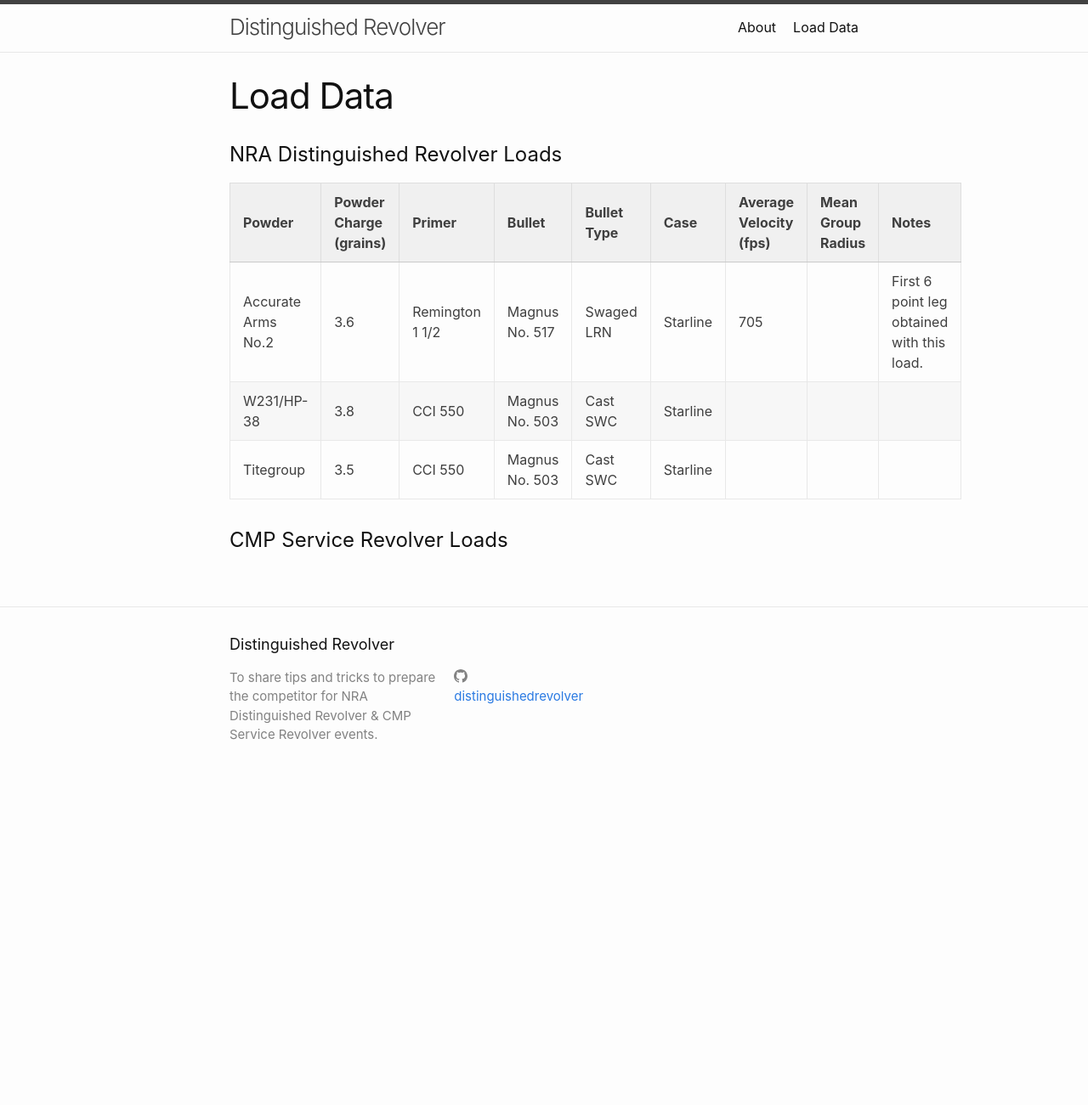
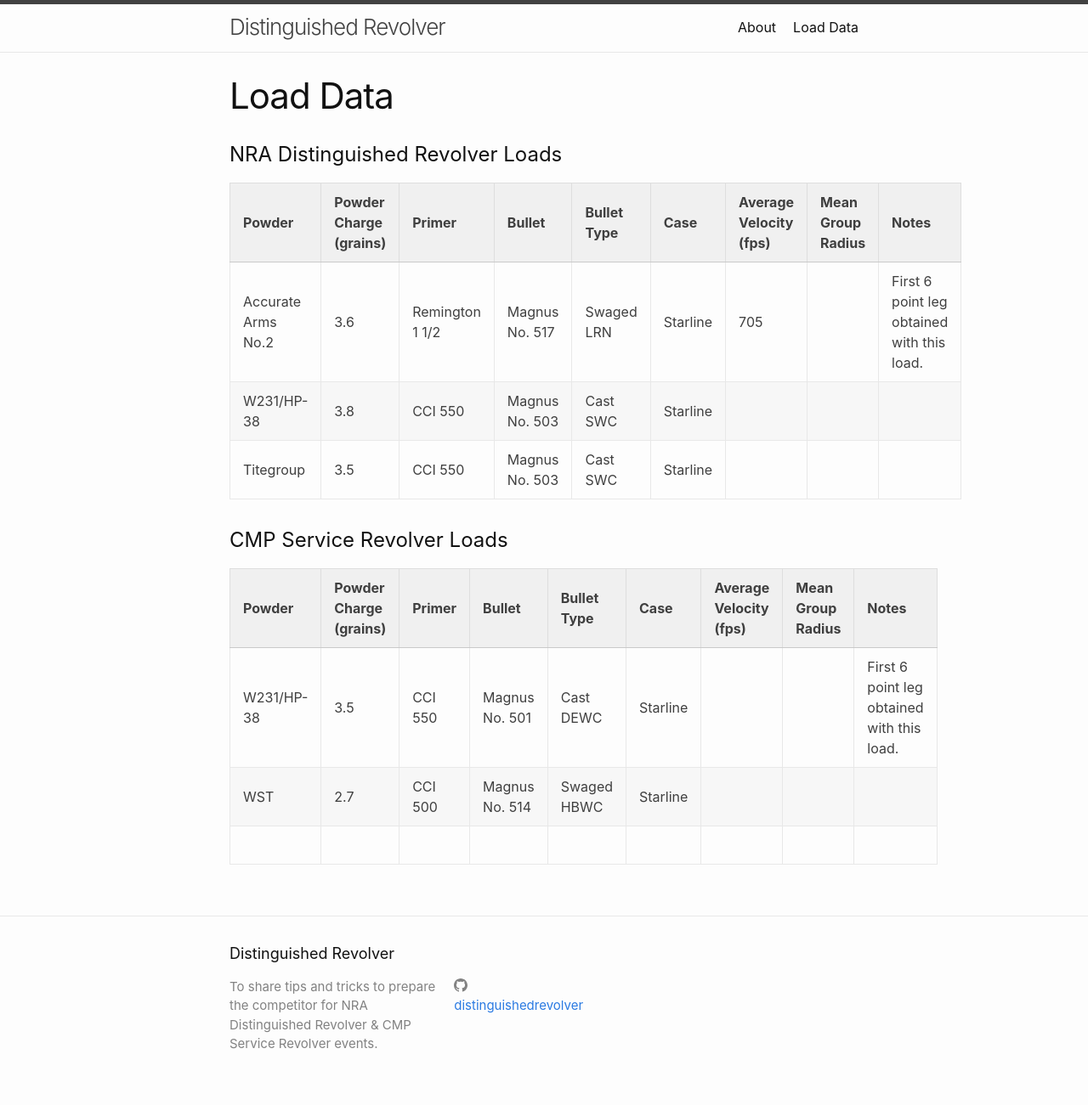
Before and after one commit to distinguishedrevolver/distinguishedrevolver.github.io, a Jekyll site: the page built from load_data.md, in a window 1280 px wide. Shown: the whole page at 85% size. Built offline with Jekyll 4.4.1, drawn with Linux system fonts in a browser that asks for light colours; before the commit the page ends 937 px from its top, so only the background shows below that.

Commit message:
Update load_data.md

```diff
--- a/load_data.md
+++ b/load_data.md
@@ -13,3 +13,9 @@ permalink: /load_data/
 | Titegroup          | 3.5                    | CCI 550         | Magnus No. 503 | Cast SWC    | Starline |                        |                   |                                            |
 
 # CMP Service Revolver Loads
+
+| Powder     | Powder Charge (grains) | Primer  | Bullet         | Bullet Type | Case     | Average Velocity (fps) | Mean Group Radius | Notes                                      |
+|------------|------------------------|---------|----------------|-------------|----------|------------------------|-------------------|--------------------------------------------|
+| W231/HP-38 | 3.5                    | CCI 550 | Magnus No. 501 | Cast DEWC   | Starline |                        |                   | First 6 point leg obtained with this load. |
+| WST        | 2.7                    | CCI 500 | Magnus No. 514 | Swaged HBWC | Starline |                        |                   |                                            |
+|            |                        |         |                |             |          |                        |                   |                                            |
```
